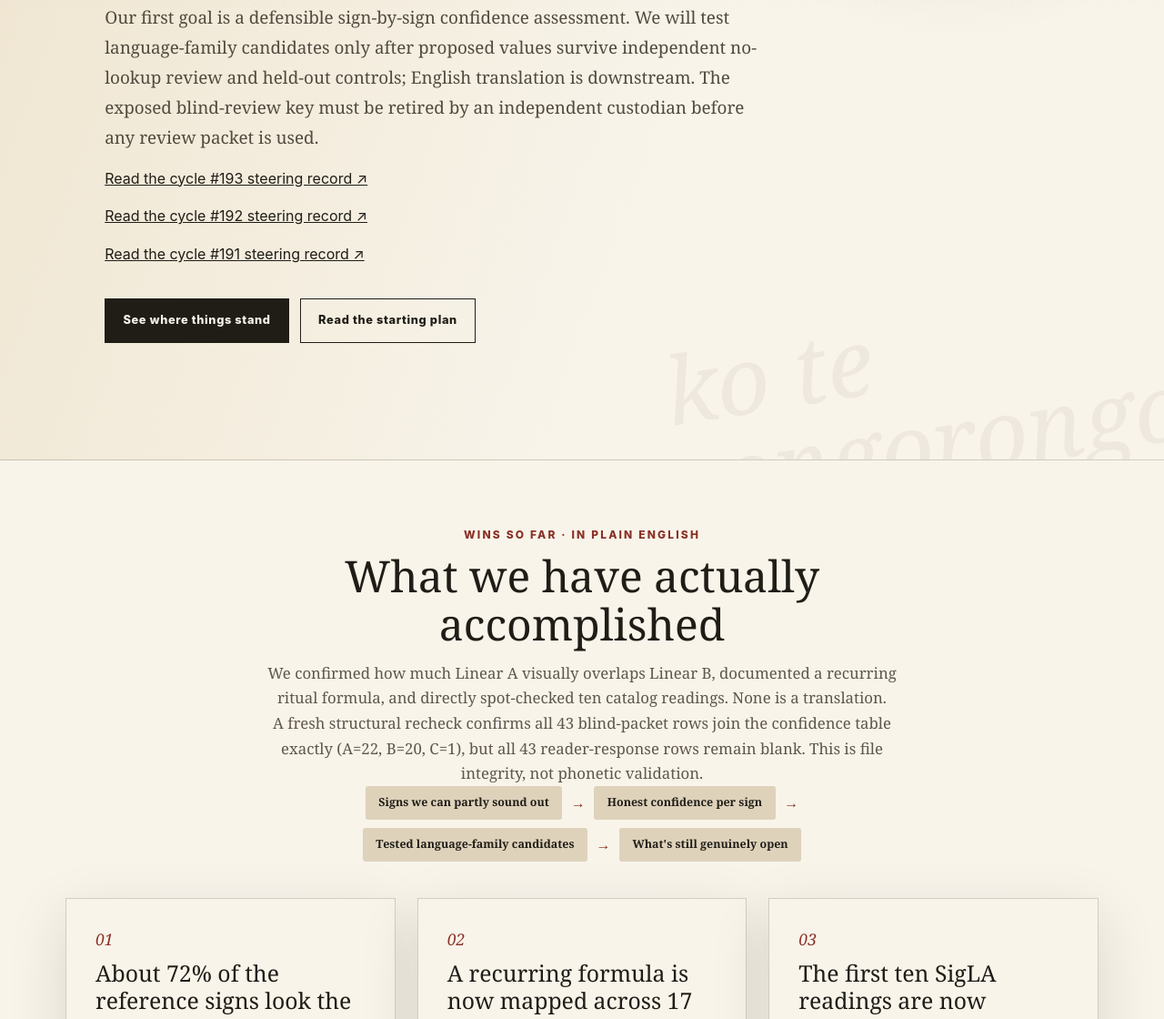
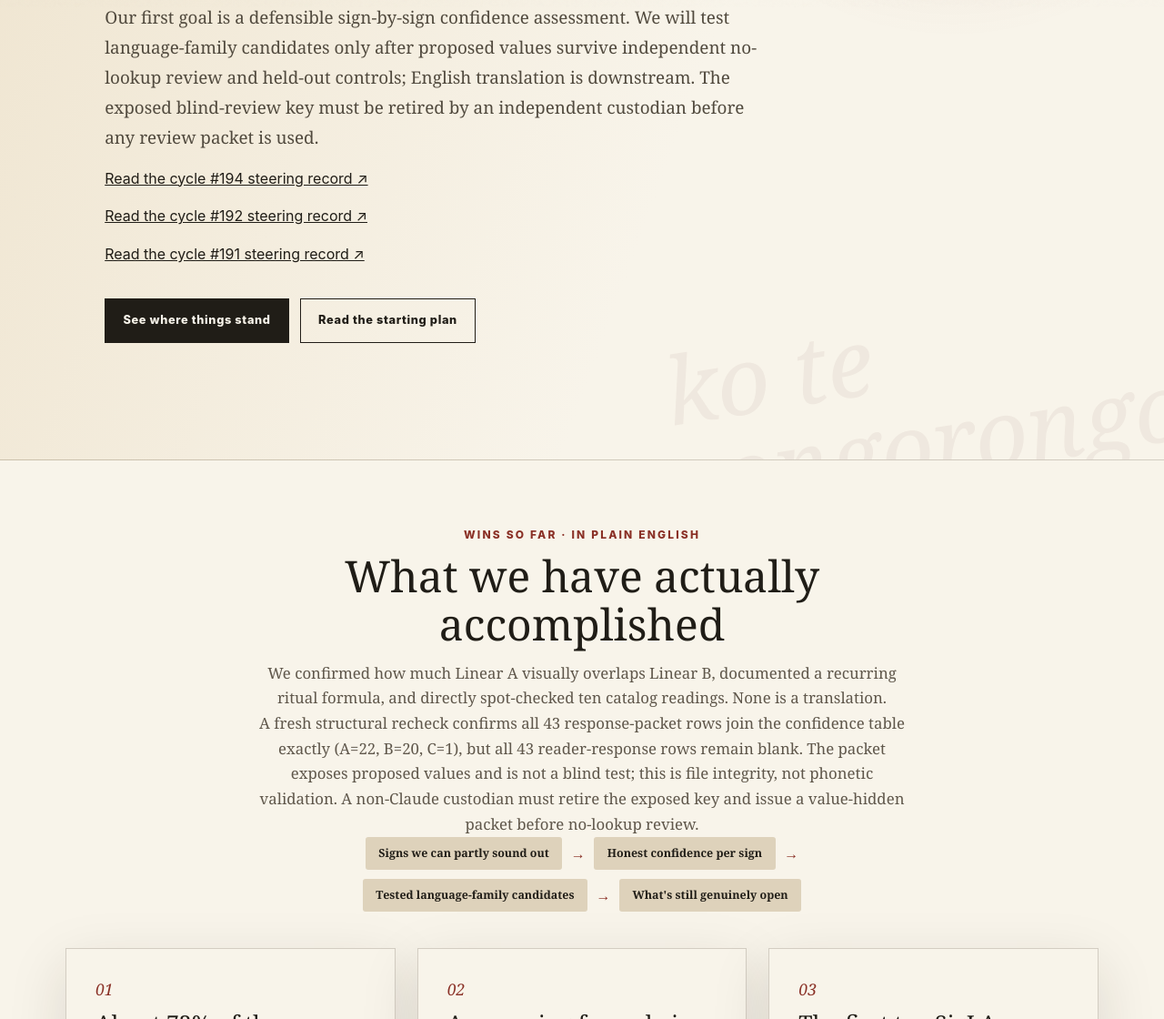
Before and after one commit to SoylentAquamarine/linear-a-collective, a plain HTML site: page docs/index.html in a window 1280 px wide. Shown: the part 792-1912 px from the top of the page at 91% size. Drawn offline with Linux system fonts and the light colour scheme; no server answers.

Commit message:
Update homepage to cycle #194 steering record

```diff
--- a/docs/index.html
+++ b/docs/index.html
@@ -48,7 +48,7 @@
         <div class="eyebrow"><span class="live-dot"></span> Goal #1 · Sign-by-sign confidence before language testing</div>
         <h1 id="overview-title">We can partly sound out Linear A.<br><em>We still can't understand it.</em></h1>
         <p class="lede">Our first goal is a defensible sign-by-sign confidence assessment. We will test language-family candidates only after proposed values survive independent no-lookup review and held-out controls; English translation is downstream. The exposed blind-review key must be retired by an independent custodian before any review packet is used.</p>
-        <p><a href="https://github.com/SoylentAquamarine/linear-a-collective/blob/chatgpt/cycle189-20261126-linear-a/steering/meetings/chatgpt-2026-11-27-cycle-193.md">Read the cycle #193 steering record ↗</a></p>
+        <p><a href="https://github.com/SoylentAquamarine/linear-a-collective/blob/chatgpt/cycle189-20261126-linear-a/steering/meetings/chatgpt-2026-11-27-cycle-194.md">Read the cycle #194 steering record ↗</a></p>
         <p><a href="https://github.com/SoylentAquamarine/linear-a-collective/blob/chatgpt/cycle189-20261126-linear-a/steering/meetings/chatgpt-2026-11-27-cycle-192.md">Read the cycle #192 steering record ↗</a></p>
         <p><a href="https://github.com/SoylentAquamarine/linear-a-collective/blob/chatgpt/cycle189-20261126-linear-a/steering/meetings/chatgpt-2026-11-27-cycle-191.md">Read the cycle #191 steering record ↗</a></p>
         <div class="hero-actions">
@@ -62,7 +62,7 @@
           <span class="kicker">Wins so far · in plain English</span>
           <h2 id="highlights-title">What we have actually accomplished</h2>
           <p>We confirmed how much Linear A visually overlaps Linear B, documented a recurring ritual formula, and directly spot-checked ten catalog readings. None is a translation.</p>
-          <p>A fresh structural recheck confirms all 43 blind-packet rows join the confidence table exactly (A=22, B=20, C=1), but all 43 reader-response rows remain blank. This is file integrity, not phonetic validation.</p>
+          <p>A fresh structural recheck confirms all 43 response-packet rows join the confidence table exactly (A=22, B=20, C=1), but all 43 reader-response rows remain blank. The packet exposes proposed values and is not a blind test; this is file integrity, not phonetic validation. A non-Claude custodian must retire the exposed key and issue a value-hidden packet before no-lookup review.</p>
           <p class="mini-flow" aria-label="Research flow">
             <span class="step">Signs we can partly sound out</span><span class="arrow" aria-hidden="true">→</span>
             <span class="step">Honest confidence per sign</span><span class="arrow" aria-hidden="true">→</span>
```
